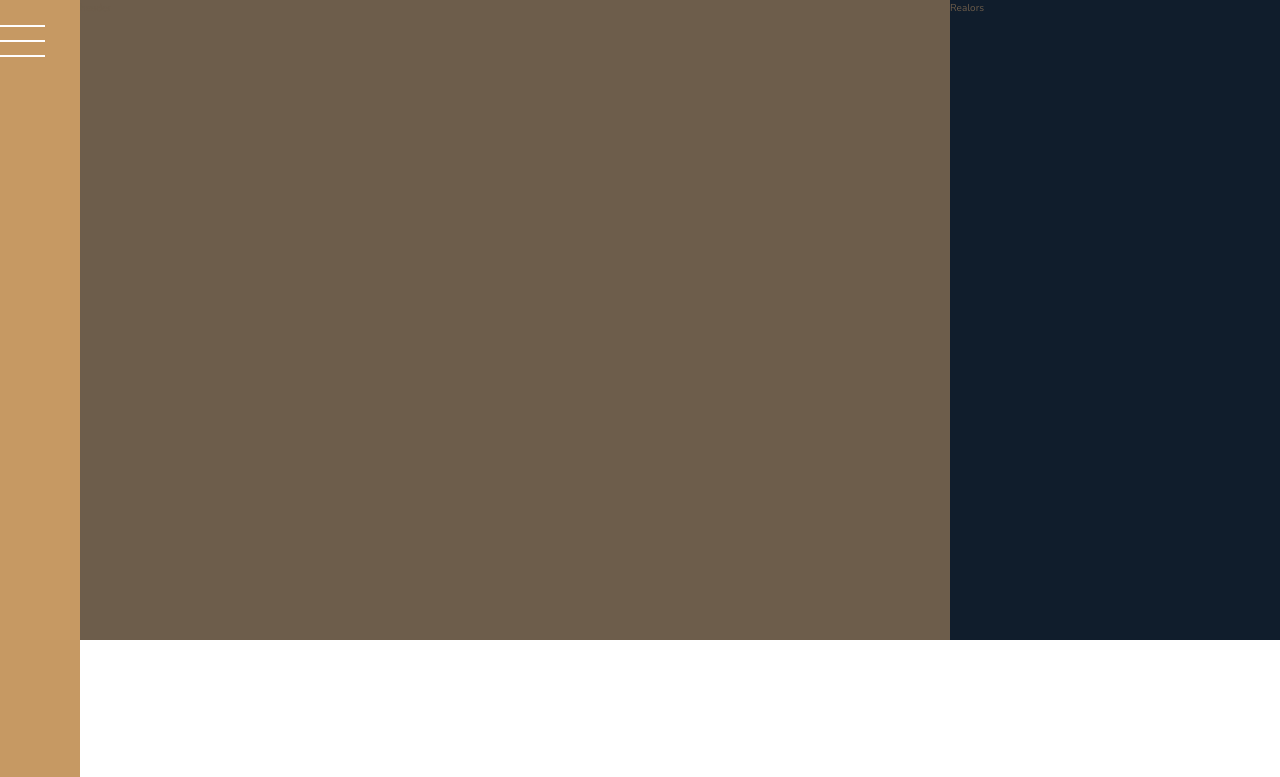
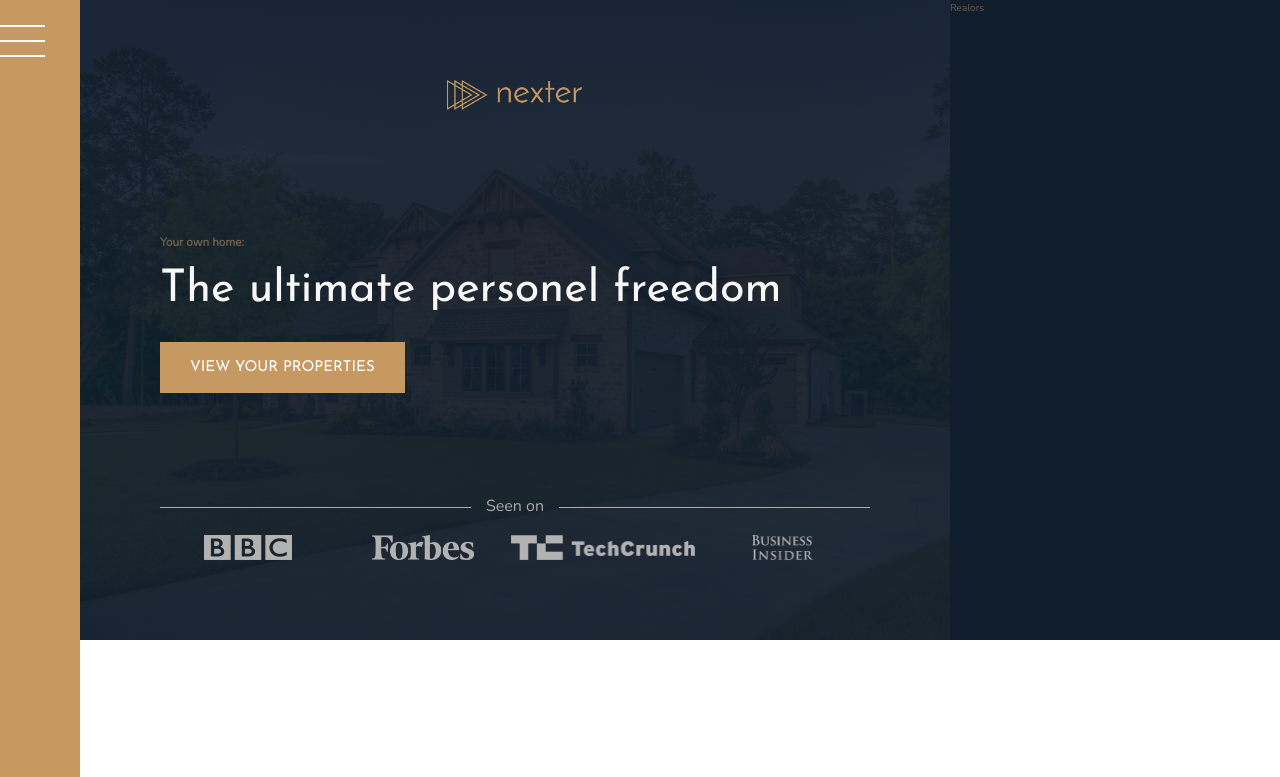
Before and after one commit to skyraider256526/Nexter, a website: page index.html in a window 1280 px wide. Shown: the top 777 px of the page. Drawn offline with nearby package versions, Linux system fonts and the light colour scheme.

Commit message:
header done

```diff
--- a/index.html
+++ b/index.html
@@ -15,7 +15,19 @@
 
 <body class="container">
   <div class="sidebar"><button class="nav-btn"></button></div>
-  <header class="header">header</header>
+  <header class="header">
+    <img src="img/logo.png" alt="Nexter logo" class="header__logo">
+    <h3 class="headding-3">Your own home:</h3>
+    <h1 class="heading-1">The ultimate personel freedom</h1>
+    <button class="btn header__btn">View your properties</button>
+    <div class="header__seenon-text">Seen on</div>
+    <div class="header__seenon-logos">
+      <img src="img/logo-bbc.png" alt="Seen on logo 1">
+      <img src="img/logo-forbes.png" alt="Seen on logo 2">
+      <img src="img/logo-techcrunch.png" alt="Seen on logo 3">
+      <img src="img/logo-bi.png" alt="Seen on logo 4">
+    </div>
+  </header>
   <div class="realtors">Realors</div>
   <section class="features">
     <div class="feature">
--- a/sass/_header.scss
+++ b/sass/_header.scss
@@ -1,4 +1,58 @@
 .header {
   background-color: $color-grey-dark-2;
   grid-column: full-start / col-end 6;
+  padding: 8rem;
+  // padding-top: 4rem;
+
+  background-image: linear-gradient(
+      rgba($color-secondary, 0.93),
+      rgba($color-secondary, 0.93)
+    ),
+    url(../img/hero.jpeg);
+  background-size: cover;
+
+  display: grid;
+  grid-template-rows: 1fr min-content 6rem 1fr;
+  // grid-template-rows: min-content 1fr repeat(3, min-content) 1fr min-content;
+  // grid-template-columns: max-content;
+  //since the grig container doesnt occupy all the space it is not centerd, so we use justify-content wich works only if there is space available.
+  justify-content: center;
+  gap: 1.5rem 0;
+
+  &__btn {
+    justify-self: start;
+    align-self: start;
+  }
+  &__logo {
+    height: 3rem;
+    justify-self: center;
+  }
+  &__seenon-text {
+    font-size: 1.6rem;
+    color: $color-grey-light-2;
+
+    display: grid;
+    grid-template-columns: 1fr max-content 1fr;
+    align-items: center;
+    column-gap: 1.5rem;
+
+    &::before,
+    &::after {
+      content: '';
+      height: 1px;
+      display: inline-block;
+      background-color: currentColor;
+    }
+  }
+  &__seenon-logos {
+    display: grid;
+    grid-template-columns: repeat(4, 1fr);
+    justify-items: center;
+    grid-column: 3rem;
+    img {
+      height: 2.5rem;
+      // background-color: rgba(black, 0.5);
+      filter: brightness(70%);
+    }
+  }
 }
--- a/sass/_typography.scss
+++ b/sass/_typography.scss
@@ -4,6 +4,9 @@
 }
 .heading-1 {
   @extend %heading;
+  font-size: 4.5rem;
+  color: $color-grey-light-1;
+  line-height: 1;
 }
 
 .heading-2 {
```
Also changed, not shown: css/style.css.
